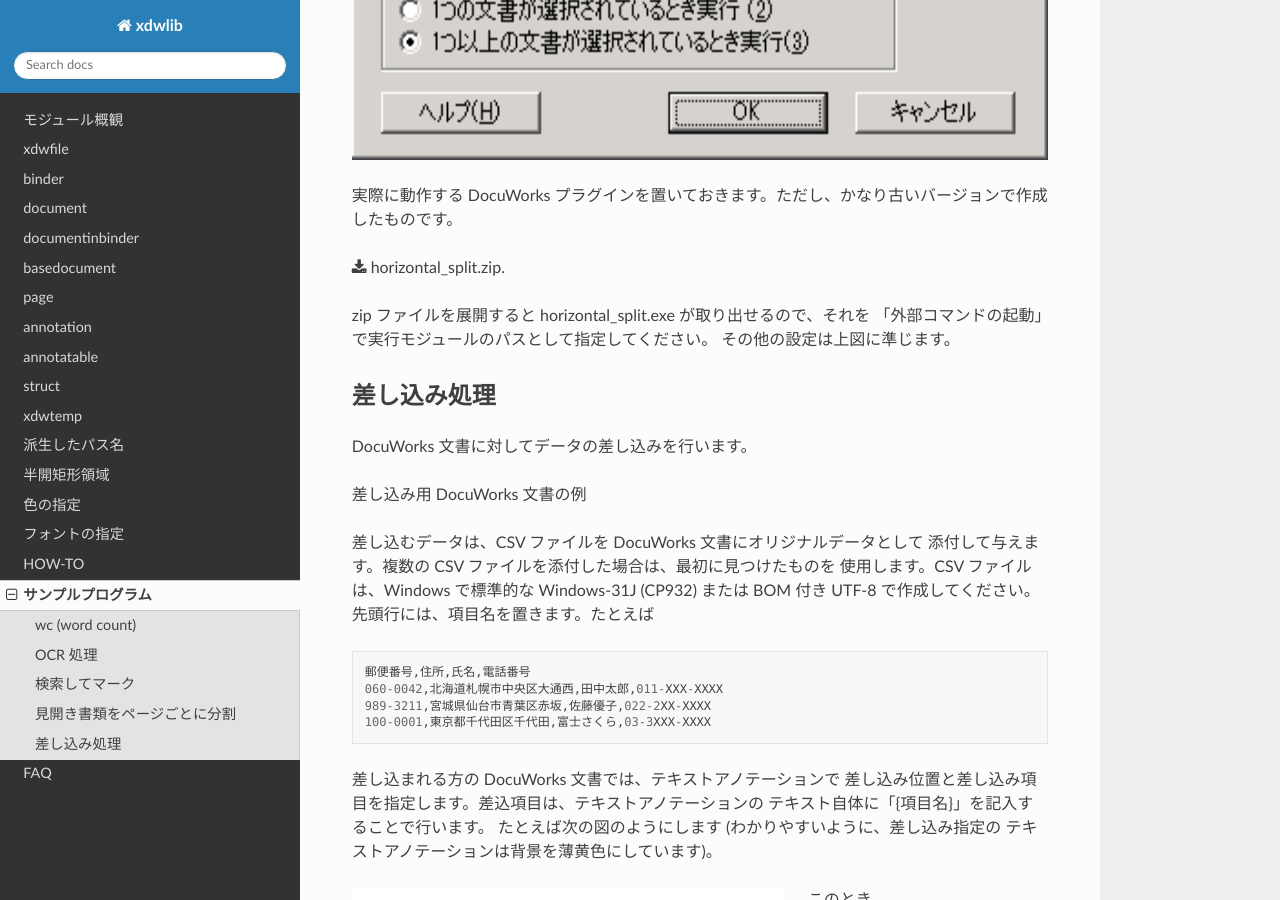
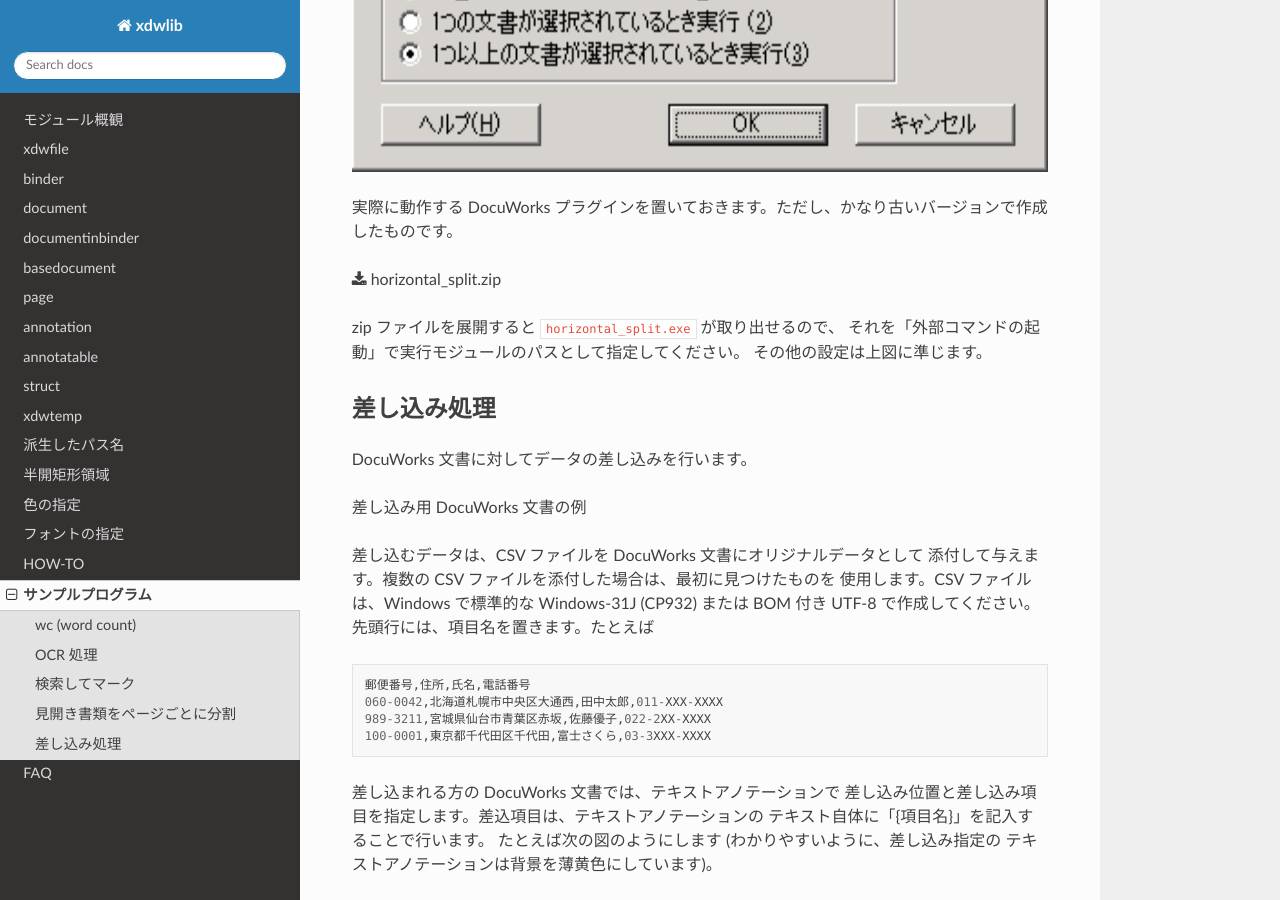
Before and after one commit to hayasix/xdwlib, a Sphinx documentation site: the page built from docs/samples.rst, in a window 1280 px wide and 900 px high, scrolled down 5457 px. Built offline with Sphinx 7.4.7 and the Read the Docs theme 2.0.0, drawn with Linux system fonts in a browser that asks for light colours; some of the changed text lies outside the part shown.

Commit message:
Other Changes - Minor mods in documents.

```diff
--- a/docs/samples.rst
+++ b/docs/samples.rst
@@ -188,7 +188,6 @@
 (実行例)
 
 ::
-
     C:\test> python horizontal_split.py "C:\test\DocuShare.xdw"
 
 (実行前)
@@ -216,10 +217,10 @@
 
 実際に動作する DocuWorks プラグインを置いておきます。ただし、かなり古いバージョンで作成したものです。
 
-:download:`horizontal_split.zip <../horizontal_split.zip>`.
+:download:`horizontal_split.zip <../horizontal_split.zip>`
 
-zip ファイルを展開すると horizontal_split.exe が取り出せるので、それを
-「外部コマンドの起動」で実行モジュールのパスとして指定してください。
+zip ファイルを展開すると ``horizontal_split.exe`` が取り出せるので、
+それを「外部コマンドの起動」で実行モジュールのパスとして指定してください。
 その他の設定は上図に準じます。
 
 差し込み処理
```
Also changed, not shown: other parts of docs/samples.rst (+2 -0 lines).
